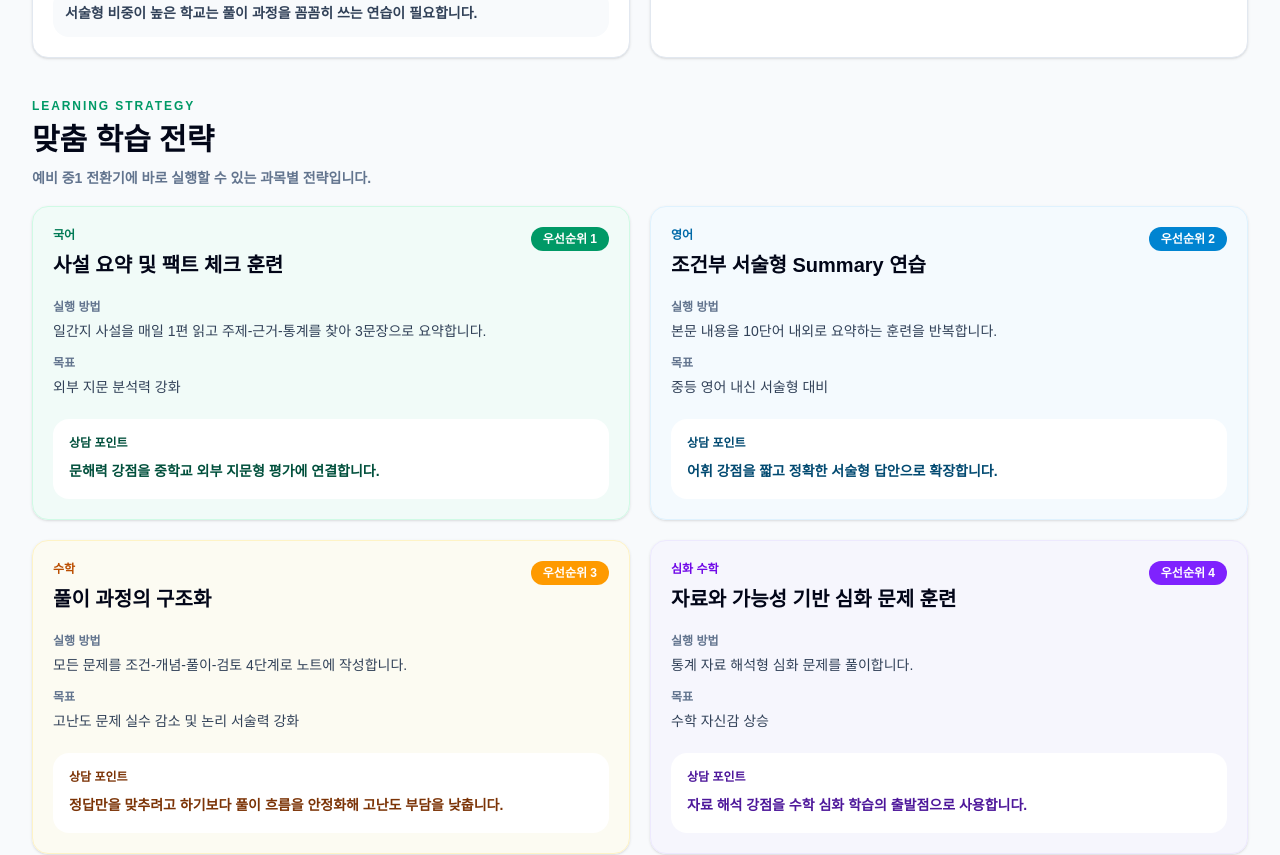
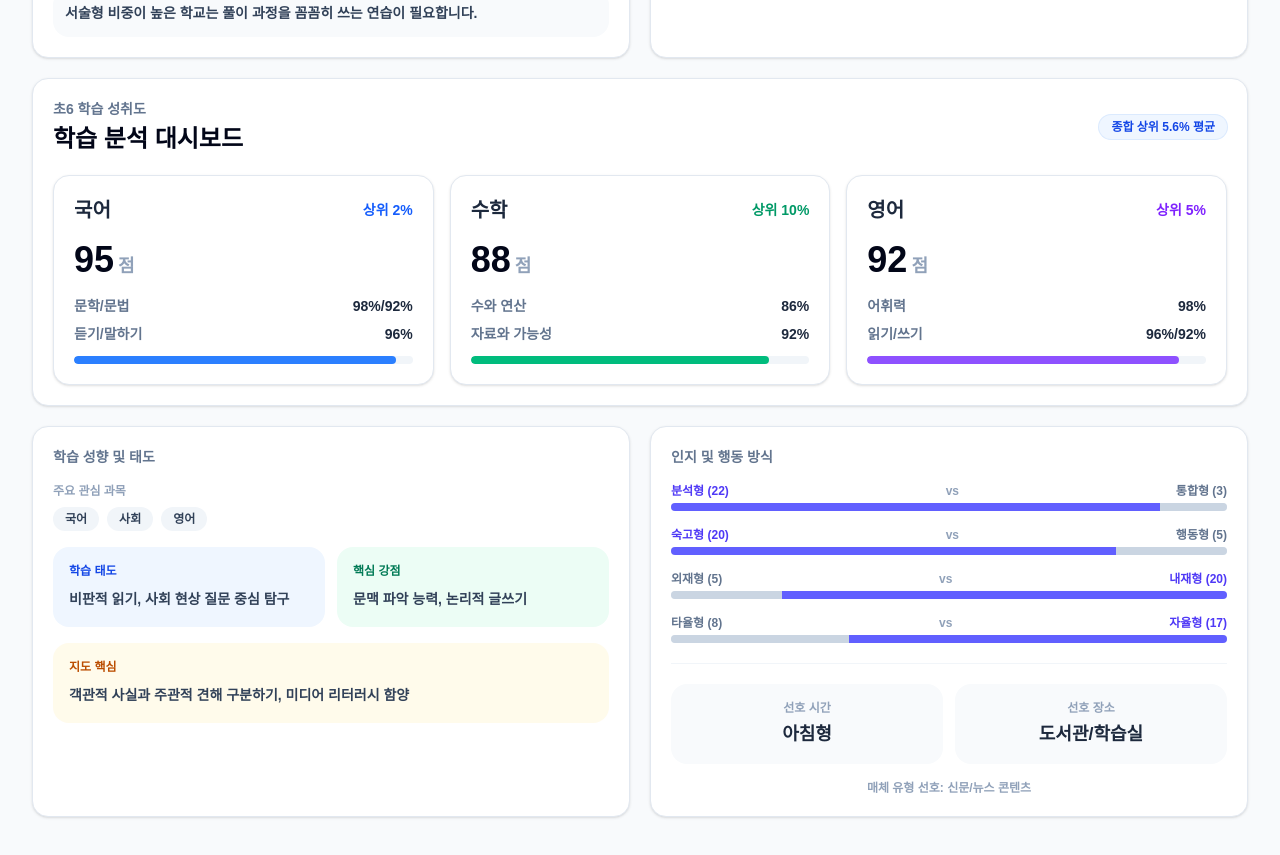
Before and after one commit to taekbari/teen-fit, a Next.js app: page /teacher/students/STU-2403/report in a window 1280 px wide. Shown: the part 1480-2335 px from the top of the page. Built offline with nearby package versions, Linux system fonts and the light colour scheme.

Commit message:
Update: 학습 분석 대시보드 화면 추가

```diff
--- a/src/app/teacher/students/[studentId]/report/page.tsx
+++ b/src/app/teacher/students/[studentId]/report/page.tsx
@@ -95,6 +95,8 @@ function PreMiddleReportView({ report }: { report: PreMiddleReport }) {
           <InfoListCard title="학교생활 변화" items={report.adaptationGuide} />
           <InfoListCard title="맞춤 활동 적응 전략" items={report.lifeStrategies} tone="emerald" />
         </section>
+
+        <AchievementInsightPanel report={report.achievementReport} />
 
         <SectionHeader
           eyebrow="Learning Strategy"
@@ -226,6 +228,179 @@ function InfoListCard({
   );
 }
 
+function AchievementInsightPanel({
+  report,
+}: {
+  report: PreMiddleReport["achievementReport"];
+}) {
+  return (
+    <section className="mt-5 grid gap-5">
+      <article className="rounded-2xl border border-slate-200 bg-white p-5 shadow-sm">
+        <div className="flex flex-wrap items-center justify-between gap-3">
+          <div>
+            <p className="text-sm font-black text-slate-500">초6 학습 성취도</p>
+            <h3 className="mt-1 text-2xl font-black text-slate-950">학습 분석 대시보드</h3>
+          </div>
+          <span className="rounded-full bg-blue-50 px-3 py-1 text-xs font-black text-blue-700 ring-1 ring-blue-100">
+            {report.summaryBadge}
+          </span>
+        </div>
+
+        <div className="mt-5 grid gap-4 lg:grid-cols-3">
+          {report.subjects.map((subject) => (
+            <AchievementSubjectCard key={subject.subject} subject={subject} />
+          ))}
+        </div>
+      </article>
+
+      <section className="grid gap-5 lg:grid-cols-2">
+        <article className="rounded-2xl border border-slate-200 bg-white p-5 shadow-sm">
+          <p className="text-sm font-black text-slate-500">학습 성향 및 태도</p>
+          <div className="mt-4 grid gap-4">
+            <div>
+              <p className="text-xs font-black text-slate-400">주요 관심 과목</p>
+              <div className="mt-2 flex flex-wrap gap-2">
+                {report.learningProfile.interests.map((interest) => (
+                  <span key={interest} className="rounded-full bg-slate-100 px-3 py-1 text-xs font-black text-slate-700">
+                    {interest}
+                  </span>
+                ))}
+              </div>
+            </div>
+            <div className="grid gap-3 md:grid-cols-2">
+              <ProfileNote label="학습 태도" value={report.learningProfile.attitude} tone="blue" />
+              <ProfileNote label="핵심 강점" value={report.learningProfile.coreStrength} tone="emerald" />
+            </div>
+            <div className="rounded-2xl bg-amber-50 p-4">
+              <p className="text-xs font-black text-amber-700">지도 핵심</p>
+              <p className="mt-2 text-sm font-bold leading-6 text-slate-700">
+                {report.learningProfile.coachingFocus}
+              </p>
+            </div>
+          </div>
+        </article>
+
+        <article className="rounded-2xl border border-slate-200 bg-white p-5 shadow-sm">
+          <p className="text-sm font-black text-slate-500">인지 및 행동 방식</p>
+          <div className="mt-4 grid gap-4">
+            {report.behaviorAxes.map((axis) => (
+              <BehaviorAxisBar key={`${axis.leftLabel}-${axis.rightLabel}`} axis={axis} />
+            ))}
+          </div>
+          <div className="mt-5 grid gap-3 border-t border-slate-100 pt-5 md:grid-cols-2">
+            {report.preferences.map((preference) => (
+              <div key={preference.label} className="rounded-2xl bg-slate-50 p-4 text-center">
+                <p className="text-xs font-black text-slate-400">{preference.label}</p>
+                <p className="mt-1 text-lg font-black text-slate-800">{preference.value}</p>
+              </div>
+            ))}
+          </div>
+          <p className="mt-4 text-center text-xs font-bold text-slate-400">
+            매체 유형 선호: {report.mediaPreference}
+          </p>
+        </article>
+      </section>
+    </section>
+  );
+}
+
+function AchievementSubjectCard({
+  subject,
+}: {
+  subject: PreMiddleReport["achievementReport"]["subjects"][number];
+}) {
+  const tone = achievementToneClass[subject.tone];
+
+  return (
+    <div className="rounded-2xl border border-slate-200 bg-white p-5 shadow-sm">
+      <div className="flex items-center justify-between gap-3">
+        <h4 className="text-xl font-black text-slate-800">{subject.subject}</h4>
+        <span className={`text-sm font-black ${tone.text}`}>{subject.percentileLabel}</span>
+      </div>
+      <p className="mt-4 text-4xl font-black text-slate-950">
+        {subject.score}
+        <span className="ml-1 text-lg font-bold text-slate-400">점</span>
+      </p>
+      <div className="mt-4 grid gap-2">
+        {subject.details.map((detail) => (
+          <div key={detail.label} className="flex items-center justify-between text-sm font-bold">
+            <span className="text-slate-500">{detail.label}</span>
+            <span className="text-slate-800">{detail.value}</span>
+          </div>
+        ))}
+      </div>
+      <div className="mt-3 h-2 overflow-hidden rounded-full bg-slate-100">
+        <div className={`h-full rounded-full ${tone.bg}`} style={{ width: `${subject.score}%` }} />
+      </div>
+    </div>
+  );
+}
+
+function ProfileNote({
+  label,
+  value,
+  tone,
+}: {
+  label: string;
+  value: string;
+  tone: "blue" | "emerald";
+}) {
+  const className = tone === "blue"
+    ? "bg-blue-50 text-blue-700"
+    : "bg-emerald-50 text-emerald-700";
+
+  return (
+    <div className={`rounded-2xl p-4 ${className}`}>
+      <p className="text-xs font-black">{label}</p>
+      <p className="mt-2 text-sm font-bold leading-6 text-slate-700">{value}</p>
+    </div>
+  );
+}
+
+function BehaviorAxisBar({
+  axis,
+}: {
+  axis: PreMiddleReport["achievementReport"]["behaviorAxes"][number];
+}) {
+  const total = axis.leftScore + axis.rightScore || 1;
+  const leftPercent = Math.round((axis.leftScore / total) * 100);
+  const rightPercent = 100 - leftPercent;
+  const leftActive = axis.dominantSide === "left";
+
+  return (
+    <div>
+      <div className="mb-1 flex items-center justify-between gap-2 text-xs font-black">
+        <span className={leftActive ? "text-indigo-600" : "text-slate-500"}>
+          {axis.leftLabel} ({axis.leftScore})
+        </span>
+        <span className="text-slate-400">vs</span>
+        <span className={!leftActive ? "text-indigo-600" : "text-slate-500"}>
+          {axis.rightLabel} ({axis.rightScore})
+        </span>
+      </div>
+      <div className="flex h-2 overflow-hidden rounded-full bg-slate-100">
+        <div className={leftActive ? "bg-indigo-500" : "bg-slate-300"} style={{ width: `${leftPercent}%` }} />
+        <div className={!leftActive ? "bg-indigo-500" : "bg-slate-300"} style={{ width: `${rightPercent}%` }} />
+      </div>
+    </div>
+  );
+}
+
+const achievementToneClass = {
+  blue: {
+    text: "text-blue-600",
+    bg: "bg-blue-500",
+  },
+  emerald: {
+    text: "text-emerald-600",
+    bg: "bg-emerald-500",
+  },
+  violet: {
+    text: "text-violet-600",
+    bg: "bg-violet-500",
+  },
+} as const;
+
 function buildSubjectAnalysesFromAssessments(
   report: Middle3Report,
   assessments: SubjectAssessmentRecord[],
--- a/src/lib/mock/studentReport.mock.ts
+++ b/src/lib/mock/studentReport.mock.ts
@@ -53,6 +53,58 @@ export const mockStudentGuidanceReports: StudentGuidanceReport[] = [
       "방송부 또는 자율 독서 토론부를 우선 탐색합니다.",
       "기사 쓰기 포트폴리오를 동아리 선발 자료로 활용합니다.",
     ],
+    achievementReport: {
+      summaryBadge: "종합 상위 5.6% 평균",
+      subjects: [
+        {
+          subject: "국어",
+          score: 95,
+          percentileLabel: "상위 2%",
+          tone: "blue",
+          details: [
+            { label: "문학/문법", value: "98%/92%" },
+            { label: "듣기/말하기", value: "96%" },
+          ],
+        },
+        {
+          subject: "수학",
+          score: 88,
+          percentileLabel: "상위 10%",
+          tone: "emerald",
+          details: [
+            { label: "수와 연산", value: "86%" },
+            { label: "자료와 가능성", value: "92%" },
+          ],
+        },
+        {
+          subject: "영어",
+          score: 92,
+          percentileLabel: "상위 5%",
+          tone: "violet",
+          details: [
+            { label: "어휘력", value: "98%" },
+            { label: "읽기/쓰기", value: "96%/92%" },
+          ],
+        },
+      ],
+      learningProfile: {
+        interests: ["국어", "사회", "영어"],
+        attitude: "비판적 읽기, 사회 현상 질문 중심 탐구",
+        coreStrength: "문맥 파악 능력, 논리적 글쓰기",
+        coachingFocus: "객관적 사실과 주관적 견해 구분하기, 미디어 리터러시 함양",
+      },
+      behaviorAxes: [
+        { leftLabel: "분석형", leftScore: 22, rightLabel: "통합형", rightScore: 3, dominantSide: "left" },
+        { leftLabel: "숙고형", leftScore: 20, rightLabel: "행동형", rightScore: 5, dominantSide: "left" },
+        { leftLabel: "외재형", leftScore: 5, rightLabel: "내재형", rightScore: 20, dominantSide: "right" },
+        { leftLabel: "타율형", leftScore: 8, rightLabel: "자율형", rightScore: 17, dominantSide: "right" },
+      ],
+      preferences: [
+        { label: "선호 시간", value: "아침형" },
+        { label: "선호 장소", value: "도서관/학습실" },
+      ],
+      mediaPreference: "신문/뉴스 콘텐츠",
+    },
     learningStrategies: [
       {
         subject: "국어",
--- a/src/types/studentReport.ts
+++ b/src/types/studentReport.ts
@@ -38,12 +38,51 @@ export type TeacherActionPlan = {
   internalMemoGuide: string;
 };
 
+export type PreMiddleAchievementSubject = {
+  subject: string;
+  score: number;
+  percentileLabel: string;
+  tone: "blue" | "emerald" | "violet";
+  details: Array<{
+    label: string;
+    value: string;
+  }>;
+};
+
+export type PreMiddleLearningProfile = {
+  interests: string[];
+  attitude: string;
+  coreStrength: string;
+  coachingFocus: string;
+};
+
+export type PreMiddleBehaviorAxis = {
+  leftLabel: string;
+  leftScore: number;
+  rightLabel: string;
+  rightScore: number;
+  dominantSide: "left" | "right";
+};
+
+export type PreMiddleAchievementReport = {
+  summaryBadge: string;
+  subjects: PreMiddleAchievementSubject[];
+  learningProfile: PreMiddleLearningProfile;
+  behaviorAxes: PreMiddleBehaviorAxis[];
+  preferences: Array<{
+    label: string;
+    value: string;
+  }>;
+  mediaPreference: string;
+};
+
 export type PreMiddleReport = {
   reportType: "pre_middle_1";
   summary: StudentReportSummary;
   schoolFits: SchoolFit[];
   adaptationGuide: string[];
   lifeStrategies: string[];
+  achievementReport: PreMiddleAchievementReport;
   learningStrategies: LearningStrategy[];
   actionPlan: TeacherActionPlan;
 };
```
